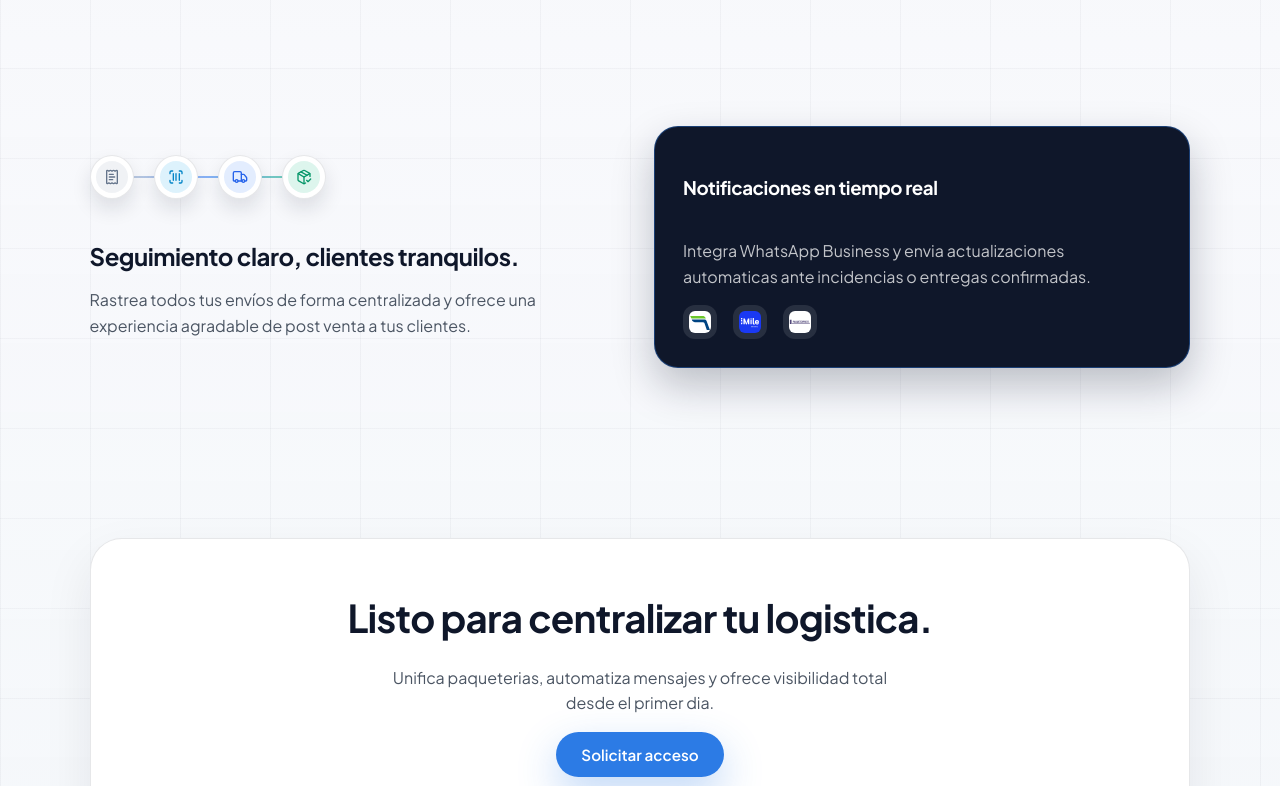
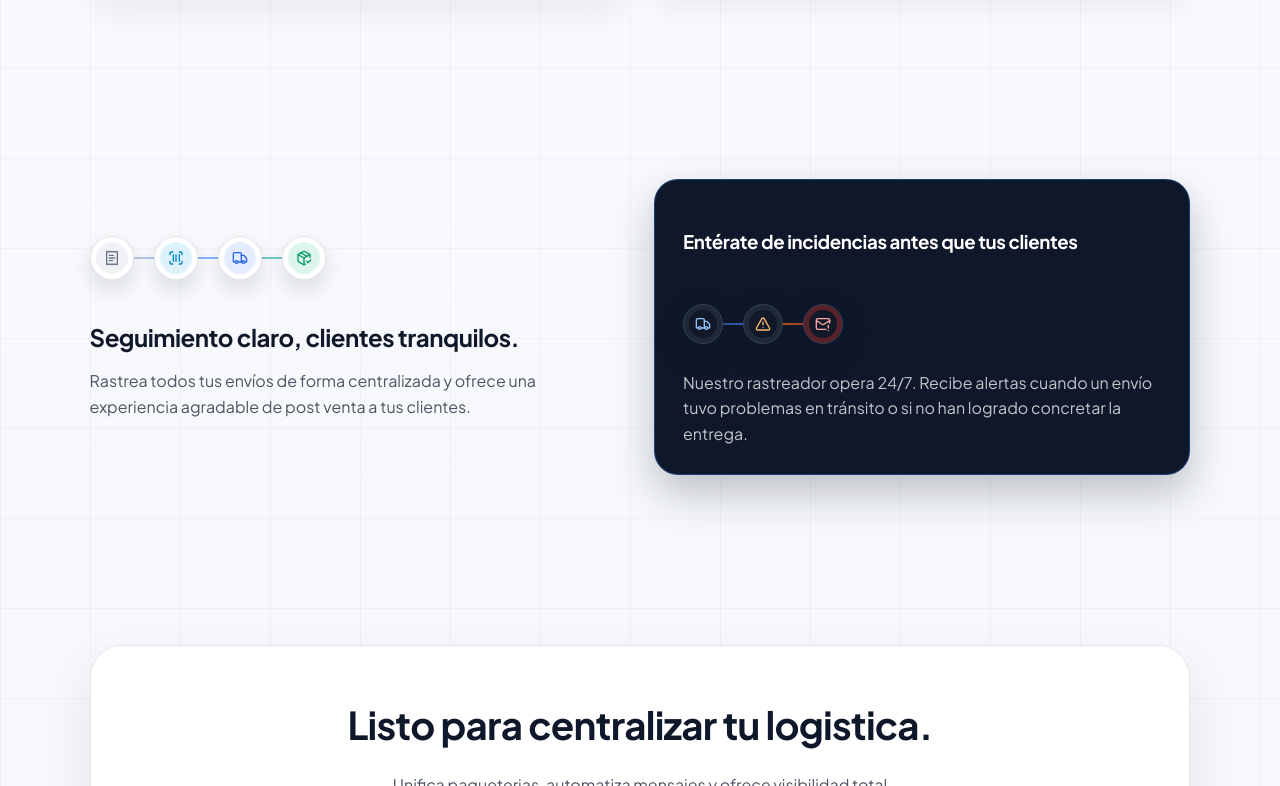
Before and after one commit to turboship-mx/turboship.mx, a React (Vite) app: page / in a window 1280 px wide. Shown: the part 1552-2338 px from the top of the page. Built offline with nearby package versions, Linux system fonts and the light colour scheme.

Commit message:
feat: update tracking card status indicator

```diff
--- a/src/App.css
+++ b/src/App.css
@@ -492,6 +492,7 @@
   flex-direction: column;
   gap: 16px;
   margin-bottom: 18px;
+  width: fit-content;
 }
 
 .tracking-progress-line {
@@ -586,9 +587,96 @@
   color: #2563eb;
 }
 
+.tracking-progress-orange .tracking-progress-icon {
+  background: rgba(249, 115, 22, 0.14);
+  color: #ea580c;
+}
+
+.tracking-progress-red .tracking-progress-icon {
+  background: rgba(239, 68, 68, 0.14);
+  color: #dc2626;
+}
+
 .tracking-progress-emerald .tracking-progress-icon {
   background: rgba(16, 185, 129, 0.14);
   color: #059669;
+}
+
+.tracking-progress-compact {
+  margin: 12px 0 10px;
+}
+
+.tracking-progress-compact .tracking-progress-step {
+  width: 40px;
+  height: 40px;
+  box-shadow: 0 8px 16px rgba(15, 23, 42, 0.2);
+}
+
+.tracking-progress-compact .tracking-progress-icon {
+  width: 28px;
+  height: 28px;
+}
+
+.tracking-card .tracking-progress-line {
+  left: 18px;
+  right: 18px;
+  background: linear-gradient(
+    90deg,
+    rgba(148, 163, 184, 0.4),
+    rgba(59, 130, 246, 0.7),
+    rgba(249, 115, 22, 0.7),
+    rgba(239, 68, 68, 0.7)
+  );
+}
+
+.tracking-card .tracking-progress-step {
+  background: #1f2937;
+  border-color: #334155;
+  box-shadow: 0 10px 24px rgba(15, 23, 42, 0.35);
+}
+
+.tracking-card .tracking-progress-icon {
+  background: #111827;
+}
+
+.tracking-card .tracking-progress-neutral .tracking-progress-icon {
+  color: #e2e8f0;
+}
+
+.tracking-card .tracking-progress-blue .tracking-progress-icon {
+  color: #93c5fd;
+}
+
+.tracking-card .tracking-progress-orange .tracking-progress-icon {
+  color: #fdba74;
+}
+
+.tracking-card .tracking-progress-red .tracking-progress-icon {
+  color: #fca5a5;
+}
+
+.tracking-card .tracking-progress-alert {
+  animation: pulseAlert 1.6s ease-in-out infinite;
+}
+
+@keyframes pulseAlert {
+  0%,
+  100% {
+    background: #1f2937;
+  }
+  50% {
+    background: #7f1d1d;
+  }
+}
+
+.tracking-card .tracking-progress-tooltip {
+  background: #fff;
+  color: #0f172a;
+  box-shadow: 0 10px 24px rgba(15, 23, 42, 0.35);
+}
+
+.tracking-card .tracking-progress-tooltip::after {
+  border-color: #fff transparent transparent transparent;
 }
 
 .tracking-card {
--- a/src/App.tsx
+++ b/src/App.tsx
@@ -77,6 +77,12 @@ const trackingProgress = [
   { status: 'delivered' as const, tone: 'emerald', label: 'Entregado' },
 ]
 
+const trackingCardProgress = [
+  { status: 'inTransit' as const, tone: 'blue', label: 'En tránsito' },
+  { status: 'attemptedDelivery' as const, tone: 'orange', label: 'Intento de entrega' },
+  { status: 'exception' as const, tone: 'red', label: 'Incidencia' },
+]
+
 type Shipment = {
   id: string
   carrier: (typeof carrierLogos)[number]
@@ -118,15 +124,8 @@ function App() {
     const clicks = heroLogoClicksRef.current[id] ?? []
     const recentClicks = clicks.filter((timestamp) => now - timestamp <= 3000)
     recentClicks.push(now)
-    console.log('[hero-easter-egg] click', {
-      id,
-      label,
-      count: recentClicks.length,
-      windowMs: 3000,
-    })
     if (recentClicks.length >= 10) {
       heroLogoClicksRef.current[id] = []
-      console.log('[hero-easter-egg] trigger', { id, label })
       window.open(easterEggUrl, '_blank', 'noopener,noreferrer')
       return
     }
@@ -134,7 +133,7 @@ function App() {
   }
 
   useEffect(() => {
-    let timeoutId = window.setTimeout(() => {})
+    let timeoutId = window.setTimeout(() => { })
     let active = true
 
     const scheduleNext = () => {
@@ -184,10 +183,10 @@ function App() {
 
           <div className="hero-content">
             <div className="hero-copy">
-              <h1>Envios conectados para marcas que crecen rapido.</h1>
+              <h1>De venta a entrega con la mejor experiencia.</h1>
               <p className="lead">
-                Unifica canales, cotiza al instante y entrega experiencias de tracking claras sin
-                friccion operativa.
+                Turboship centraliza tus canales de venta y proveedores de envíos con el fin de mejorar la experiencia
+                de entrega de tu negocio, incrementes tus clientes recurrentes y tomes control de tu operación.
               </p>
               <div className="hero-actions">
                 <a
@@ -367,16 +366,31 @@ function App() {
                 </p>
               </div>
               <div className="tracking-card">
-                <h3>Notificaciones en tiempo real</h3>
+                <h3>Entérate de incidencias antes que tus clientes</h3>
+                <div className="tracking-progress tracking-progress-compact" aria-hidden="true">
+                  <span className="tracking-progress-line" />
+                  <div className="tracking-progress-steps">
+                    {trackingCardProgress.map((step, index) => (
+                      <span
+                        key={`${step.status}-${index}`}
+                        className={`tracking-progress-step tracking-progress-${step.tone} ${
+                          index === 2 ? 'tracking-progress-alert' : ''
+                        }`}
+                      >
+                        <span className="tracking-progress-tooltip" role="tooltip">
+                          {step.label}
+                        </span>
+                        <span className="tracking-progress-icon">
+                          {getStatusIcon(step.status, 'tracking-progress-svg')}
+                        </span>
+                      </span>
+                    ))}
+                  </div>
+                </div>
                 <p>
-                  Integra WhatsApp Business y envia actualizaciones automaticas ante incidencias o
-                  entregas confirmadas.
+                  Nuestro rastreador opera 24/7. Recibe alertas cuando un envío tuvo problemas en
+                  tránsito o si no han logrado concretar la entrega.
                 </p>
-                <div className="tracking-icons">
-                  <img src={entregaLogo} alt="" aria-hidden="true" />
-                  <img src={imileLogo} alt="" aria-hidden="true" />
-                  <img src={paquetexpressLogo} alt="" aria-hidden="true" />
-                </div>
               </div>
             </div>
           </div>
```
Lines whose indentation alone changed are shown as unchanged.
